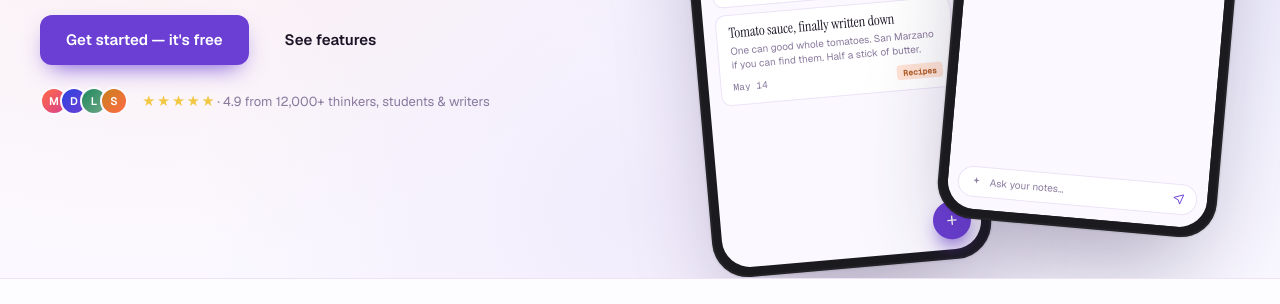
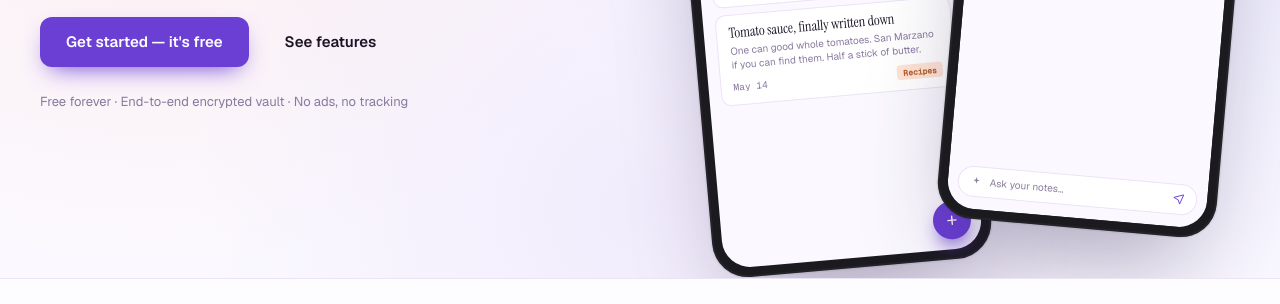
Before and after one commit to lukmanjaji/noteshq-website, a plain HTML site: page index.html in a window 1280 px wide. Shown: the part 496-800 px from the top of the page. Drawn offline with nearby package versions, Linux system fonts and the light colour scheme.

Commit message:
edited home page

```diff
--- a/index.html
+++ b/index.html
@@ -1728,15 +1728,8 @@
         <a class="btn ghost big" href="#features">See features</a>
       </div>
       <div class="trust">
-        <div class="avatars">
-          <span class="av a1">M</span>
-          <span class="av a2">D</span>
-          <span class="av a3">L</span>
-          <span class="av a4">S</span>
-        </div>
         <div>
-          <span class="stars">★ ★ ★ ★ ★</span>
-          <span> · 4.9 from 12,000+ thinkers, students &amp; writers</span>
+          <span>Free forever · End-to-end encrypted vault · No ads, no tracking</span>
         </div>
       </div>
     </div>
```
